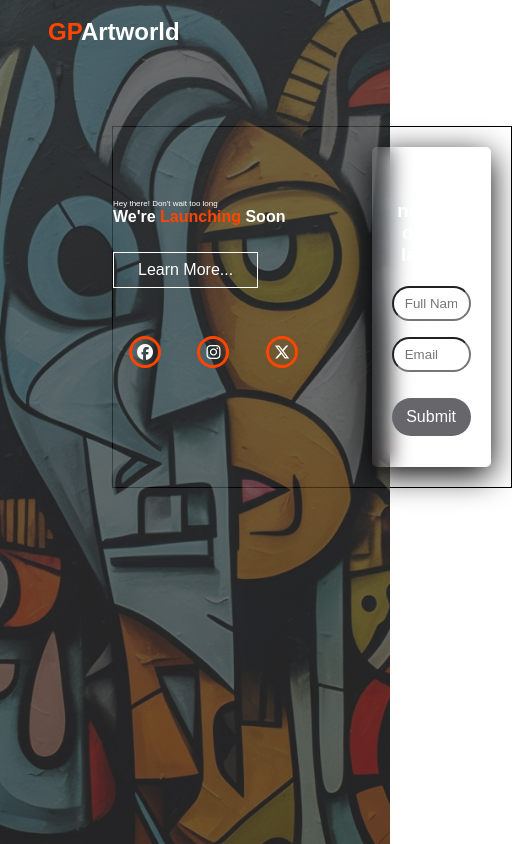
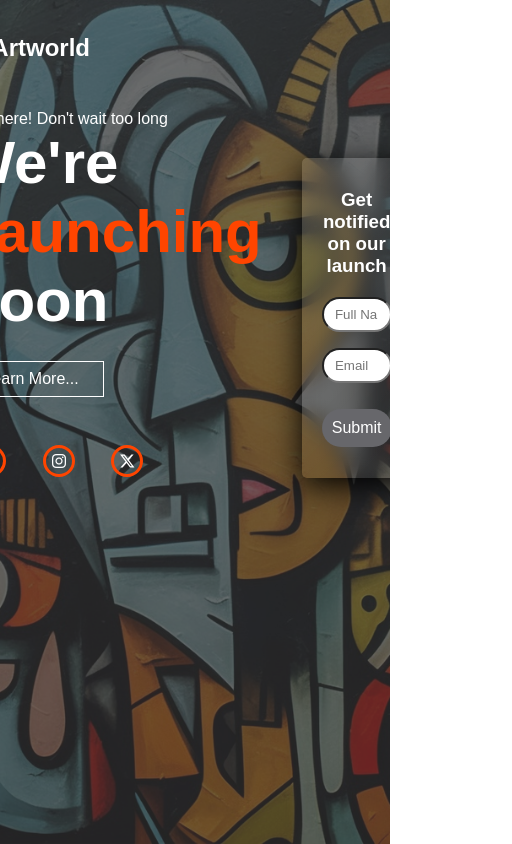
Before and after one commit to AdmKing/Coming_soon-page, a plain HTML site: page index.html in a window 390 px wide. Shown: the whole page, 512 px wide, since content can reach past the window. Drawn offline with Linux system fonts and the light colour scheme.

Commit message:
Pending changes exported from your codespace

```diff
--- a/style.css
+++ b/style.css
@@ -41,7 +41,6 @@ a{
 }
 
 .btn:hover{
-  /* background-color: #333; */
   cursor: pointer;
   opacity: 0.9;
 }
@@ -56,8 +55,9 @@ a{
   min-height: 100vh;
   width: 100vw;
   display: flex;
-  flex-wrap: wrap;
+  /* flex-wrap: wrap; */
   flex-direction: column;
+  align-items: center;
 }
 
 .container:before {
@@ -72,6 +72,7 @@ a{
 }
 
 nav {
+  top: 1rem;
   position: relative;
 }
 
@@ -114,7 +115,7 @@ nav {
   /* padding: 4rem; */
   width: 100%;
   max-height: 90%;
-  border: 1px black solid;
+  margin-top: 4rem;
   justify-content: space-between;
 }
 
@@ -170,21 +171,15 @@ nav {
 }
 
 @media(max-width:995px){
-  .content{
-    flex-direction: column;
-    margin: 5rem 4rem;
+  .container{
+    width: 100%;
+    height: 100%;
+    overflow: hidden;
   }
-  .content .message h1{
-    font-size: 1rem;
-  }
-  .content .message p{
-    font-size: 0.5rem;
-  }
-  .home-content h1{
-    font-size: 5rem;
-  }
-  .home-img img{
-    width: 70vh;
-    margin-top: 4rem;
+
+  .container .content {
+    grid-template-rows: 2fr;
+    justify-content: center;
+    align-items: center;
   }
 }
```
